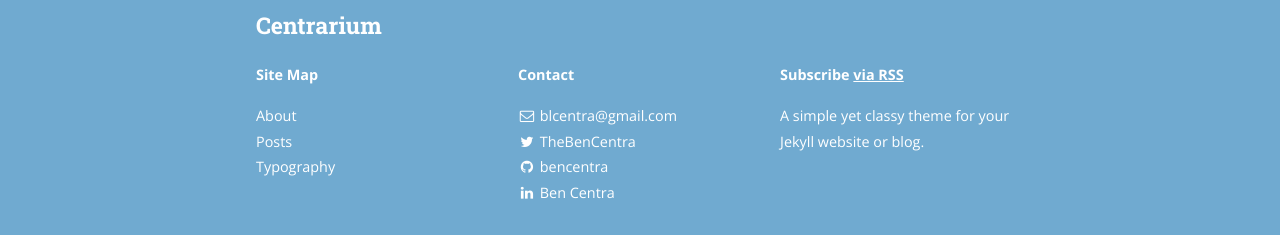
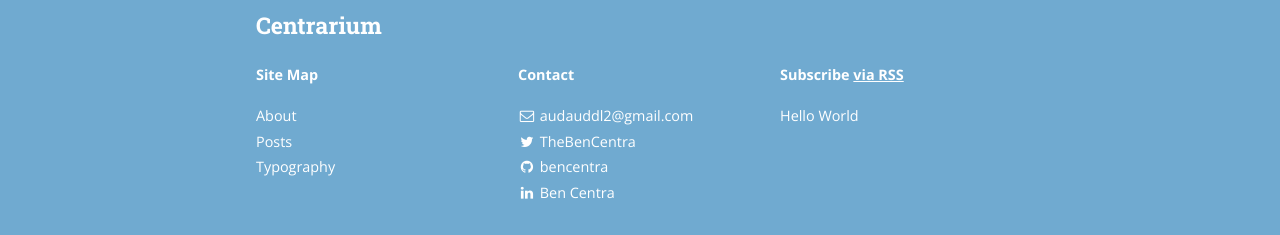
Before and after one commit to doorisopen/doorisopen.github.io, a Jekyll site: the page built from index.html, in a window 1280 px wide. Shown: the part 1963-2198 px from the top of the page. Built offline with Jekyll 4.4.1, drawn with Linux system fonts in a browser that asks for light colours; nearby versions of some CDN libraries; the list of posts is cut into pages by our own code.

Commit message:
Update _config.yml

```diff
--- a/_config.yml
+++ b/_config.yml
@@ -11,15 +11,15 @@
 # Site settings
 title: Centrarium
 subtitle: "A simple yet classy theme for your Jekyll website or blog"
-email: blcentra@gmail.com
-name: Ben Centra
+email: audauddl2@gmail.com
+name: TaeWoong Lee
 description: >
-  A simple yet classy theme for your Jekyll website or blog.
+  Hello World
 # Base URL of site (i.e. /blog). It should always start with a slash,
 # and never end with a slash. Set it to a blank value if hosting at the
 # root of your server.
 baseurl: "/centrarium" # the subpath of your site, e.g. /blog/
-url: "http://bencentra.github.io" # the base hostname & protocol for your site
+url: "http://doorisopen.github.io" # the base hostname & protocol for your site
 cover: "/assets/header_image.jpg"
 logo: "/assets/logo.png"
 
```
